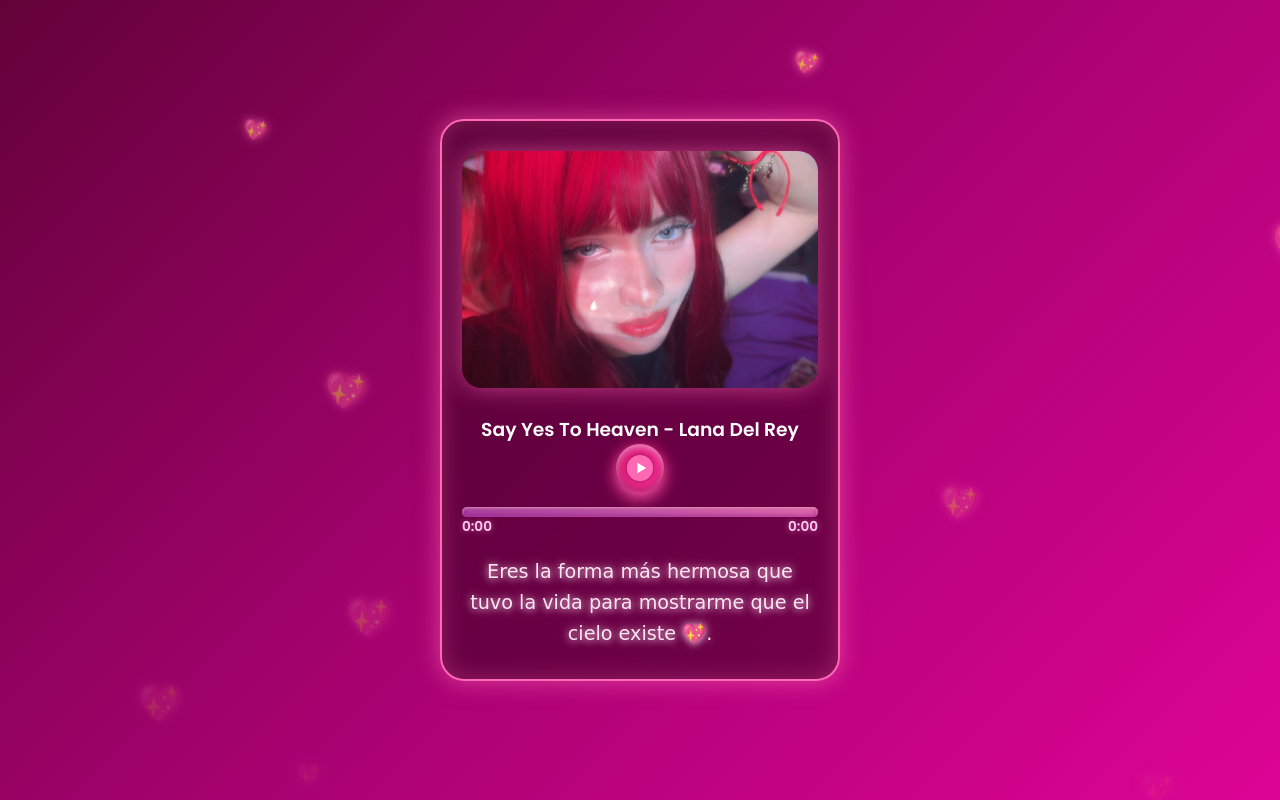
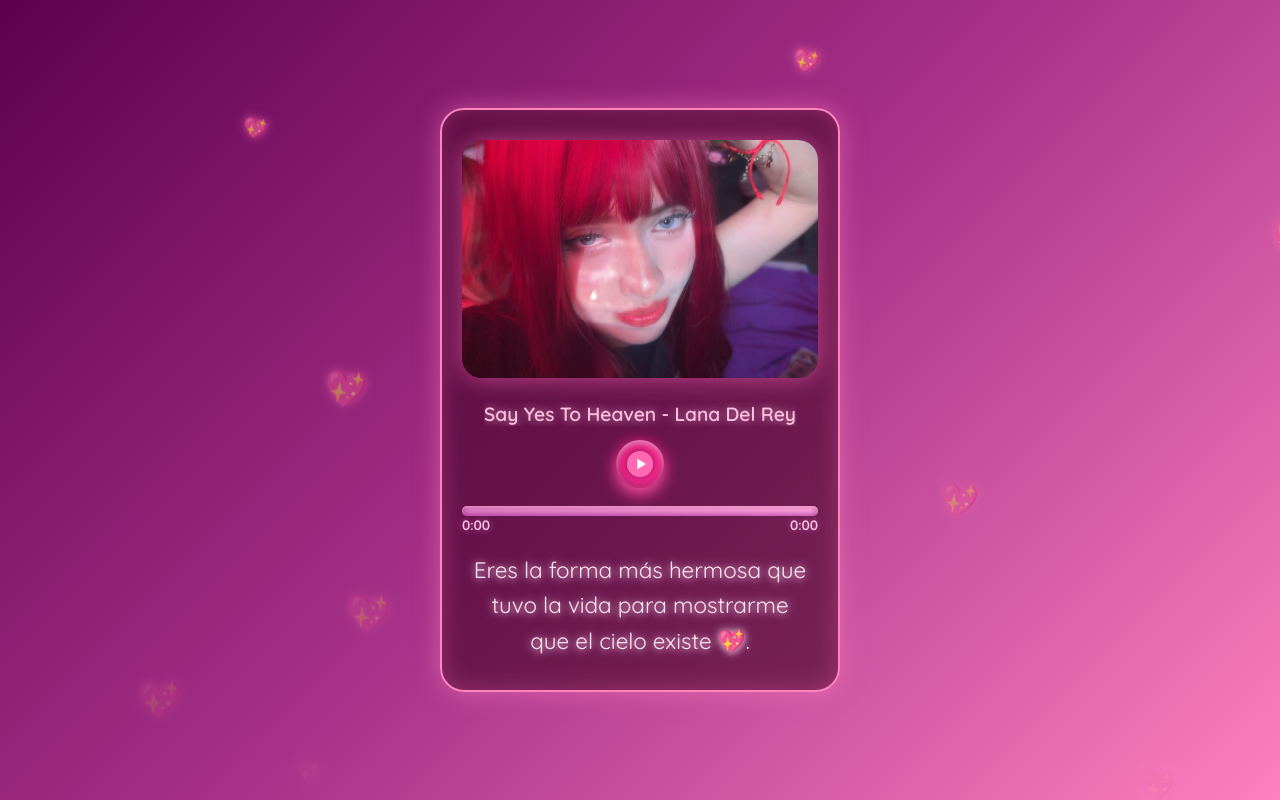
Before and after one commit to SantyCloud/AidaGansita03, a plain HTML site: page index.html in a window 1280 px wide. Drawn offline with Linux system fonts and the light colour scheme.

Commit message:
Mejoras en diseño

```diff
--- a/index.html
+++ b/index.html
@@ -3,7 +3,7 @@
 <head>
   <meta charset="UTF-8" />
   <meta name="viewport" content="width=device-width, initial-scale=1" />
-  <title>Love Aida 💖</title>
+  <title>Love Aida ❤️</title>
   <link rel="stylesheet" href="style.css" />
 </head>
 <body>
--- a/style.css
+++ b/style.css
@@ -1,4 +1,4 @@
-@import url('https://fonts.googleapis.com/css2?family=Pacifico&family=Poppins:wght@400;600&display=swap');
+@import url('https://fonts.googleapis.com/css2?family=Quicksand:wght@400;600&display=swap');
 
 * {
   margin: 0;
@@ -7,8 +7,8 @@
 }
 
 body {
-  background: linear-gradient(135deg, #630239, #a70270, #dd0495);
-  font-family: 'Poppins', sans-serif;
+  background: linear-gradient(135deg, #5e004d, #a83289, #ff80bf);
+  font-family: 'Quicksand', sans-serif;
   color: #fff;
   display: flex;
   justify-content: center;
@@ -37,8 +37,8 @@
   padding: 30px 20px;
   text-align: center;
   z-index: 1;
-  border: 2px solid #ff69b4;
-  box-shadow: 0 0 25px rgba(255, 105, 180, 0.6), inset 0 0 25px rgba(255, 105, 180, 0.3);
+  border: 2px solid #ff85c1;
+  box-shadow: 0 0 25px rgba(255, 128, 191, 0.5), inset 0 0 25px rgba(255, 105, 180, 0.3);
 }
 
 .album-art {
@@ -49,12 +49,23 @@
   transition: transform 1s ease;
 }
 
+.song-info h3 {
+  font-size: 1.2rem;
+  color: #ffc2e0;
+  margin-bottom: 10px;
+  white-space: nowrap;
+  overflow: hidden;
+  text-overflow: ellipsis;
+  text-shadow: 0 0 10px rgba(255, 192, 224, 0.7);
+  max-width: 100%;
+  display: inline-block;
+}
+
 .song-info p {
-  font-family: 'Poppins', sans-serif;
   font-weight: 400;
   font-size: 1.15rem;
   color: #f9c9e9;
-  margin-bottom: 22px;
+  margin-bottom: 26px;
   letter-spacing: 0.05em;
   text-shadow: 0 0 6px rgba(249, 201, 233, 0.7);
   user-select: none;
@@ -64,15 +75,12 @@
   display: flex;
   justify-content: center;
   align-items: center;
-  margin-bottom: 15px;
+  margin-bottom: 18px;
 }
 
 .play {
   background: linear-gradient(145deg, #da1b7a, #ff2d95);
-  box-shadow:
-    0 6px 15px rgba(255, 105, 180, 0.8),
-    inset 0 3px 6px rgba(255, 255, 255, 0.5),
-    inset 0 -3px 8px rgba(0, 0, 0, 0.3);
+  box-shadow: 0 6px 15px rgba(255, 105, 180, 0.8), inset 0 3px 6px rgba(255, 255, 255, 0.5), inset 0 -3px 8px rgba(0, 0, 0, 0.3);
   color: white;
   border: none;
   width: 48px;
@@ -112,29 +120,22 @@
 .play:hover {
   transform: scale(1.15);
   background: linear-gradient(145deg, #ff85c1, #ff4aad);
-  box-shadow:
-    0 8px 18px rgba(255, 105, 180, 0.85),
-    inset 0 3px 6px rgba(255, 255, 255, 0.7),
-    inset 0 -3px 12px rgba(0, 0, 0, 0.4);
+  box-shadow: 0 8px 18px rgba(255, 105, 180, 0.85), inset 0 3px 6px rgba(255, 255, 255, 0.7), inset 0 -3px 12px rgba(0, 0, 0, 0.4);
 }
 
 .play:active {
   transform: scale(0.95);
-  box-shadow:
-    0 4px 8px rgba(255, 105, 180, 0.7),
-    inset 0 2px 4px rgba(255, 255, 255, 0.4),
-    inset 0 -2px 6px rgba(0, 0, 0, 0.4);
+  box-shadow: 0 4px 8px rgba(255, 105, 180, 0.7), inset 0 2px 4px rgba(255, 255, 255, 0.4), inset 0 -2px 6px rgba(0, 0, 0, 0.4);
 }
 
 .play svg {
   width: 28px;
   height: 28px;
   pointer-events: none;
-  filter: drop-shadow(0 0 2px rgba(0,0,0,0.4));
+  filter: drop-shadow(0 0 2px rgba(0, 0, 0, 0.4));
   transition: fill 0.3s ease;
 }
 
-/* Barra de progreso rosa/morada */
 .progress-container {
   user-select: none;
   width: 100%;
@@ -142,33 +143,24 @@
 }
 
 .progress-bar {
-  background: linear-gradient(90deg, #a8479f, #e471ab);
+  background: linear-gradient(90deg, #e082c2, #ffa8dc);
   border-radius: 12px;
   overflow: hidden;
   height: 10px;
   width: 100%;
-  box-shadow:
-    inset 0 1px 3px rgba(255, 192, 203, 0.7),
-    inset 0 -1px 6px rgba(139, 0, 139, 0.8);
+  box-shadow: inset 0 1px 3px rgba(255, 192, 203, 0.7), inset 0 -1px 6px rgba(139, 0, 139, 0.8);
   position: relative;
   cursor: pointer;
 }
 
 .progress {
-  background: linear-gradient(
-    270deg,
-    #ee3e96 0%,
-    #e4278f 50%,
-    #ec60a6 100%
-  );
+  background: linear-gradient(270deg, #ff7ac7, #ff4aad, #ffa8dc);
   background-size: 400% 100%;
   width: 0%;
   height: 100%;
   border-radius: 12px;
   transition: width 0.3s ease;
-  box-shadow:
-    0 0 15px rgba(255, 105, 180, 0.8),
-    0 0 25px rgba(255, 74, 173, 0.6);
+  box-shadow: 0 0 15px rgba(255, 105, 180, 0.8), 0 0 25px rgba(255, 74, 173, 0.6);
   position: relative;
   overflow: hidden;
   animation: shimmer 3s infinite linear;
@@ -183,7 +175,6 @@
   }
 }
 
-/* Tiempo actual y duración */
 .time-info {
   display: flex;
   justify-content: space-between;
@@ -195,19 +186,16 @@
 }
 
 .romantic-quote {
-  font-family: 'Dancing Script', cursive;
-  font-size: 1.2rem;
+  font-family: 'Quicksand', sans-serif;
+  font-size: 1.4rem;
   line-height: 1.6;
   color: #ffe6f0;
-  text-shadow:
-    0 0 10px rgba(255, 230, 240, 0.8),
-    0 2px 6px rgba(199, 122, 176, 0.7);
-  margin-top: 10px;
+  text-shadow: 0 0 10px rgba(255, 230, 240, 0.8), 0 2px 6px rgba(199, 122, 176, 0.7);
+  margin-top: 14px;
   user-select: none;
-  padding: 0 5px;
+  padding: 0 8px;
 }
 
-/* Corazones animados */
 .heart {
   position: absolute;
   top: -20px;
@@ -227,18 +215,17 @@
   }
 }
 
-/* Responsive */
 @media (max-width: 420px) {
   .player-card {
     padding: 20px 15px;
   }
 
-  .song-info h2 {
-    font-size: 1.7rem;
+  .song-info h3 {
+    font-size: 1.5rem;
   }
 
   .romantic-quote {
-    font-size: 0.95rem;
+    font-size: 1.05rem;
   }
 
   .album-art {
```
